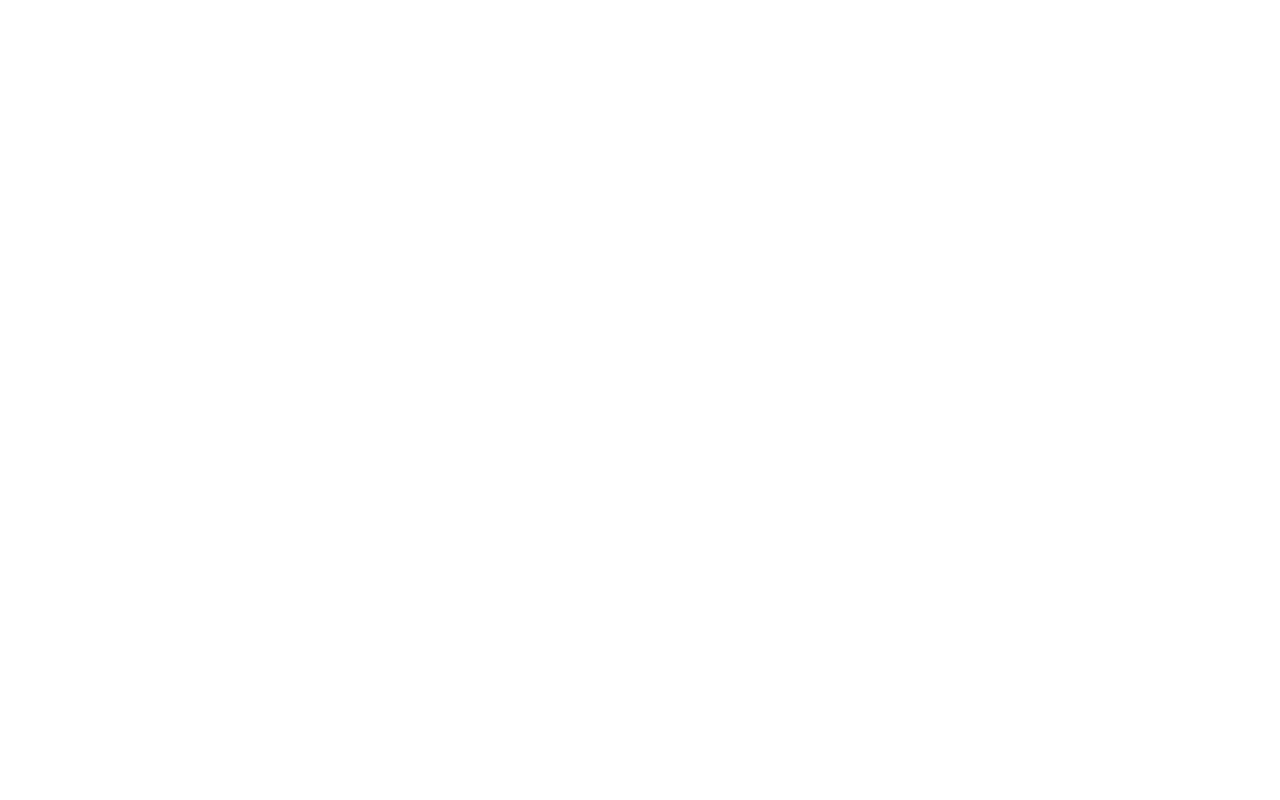
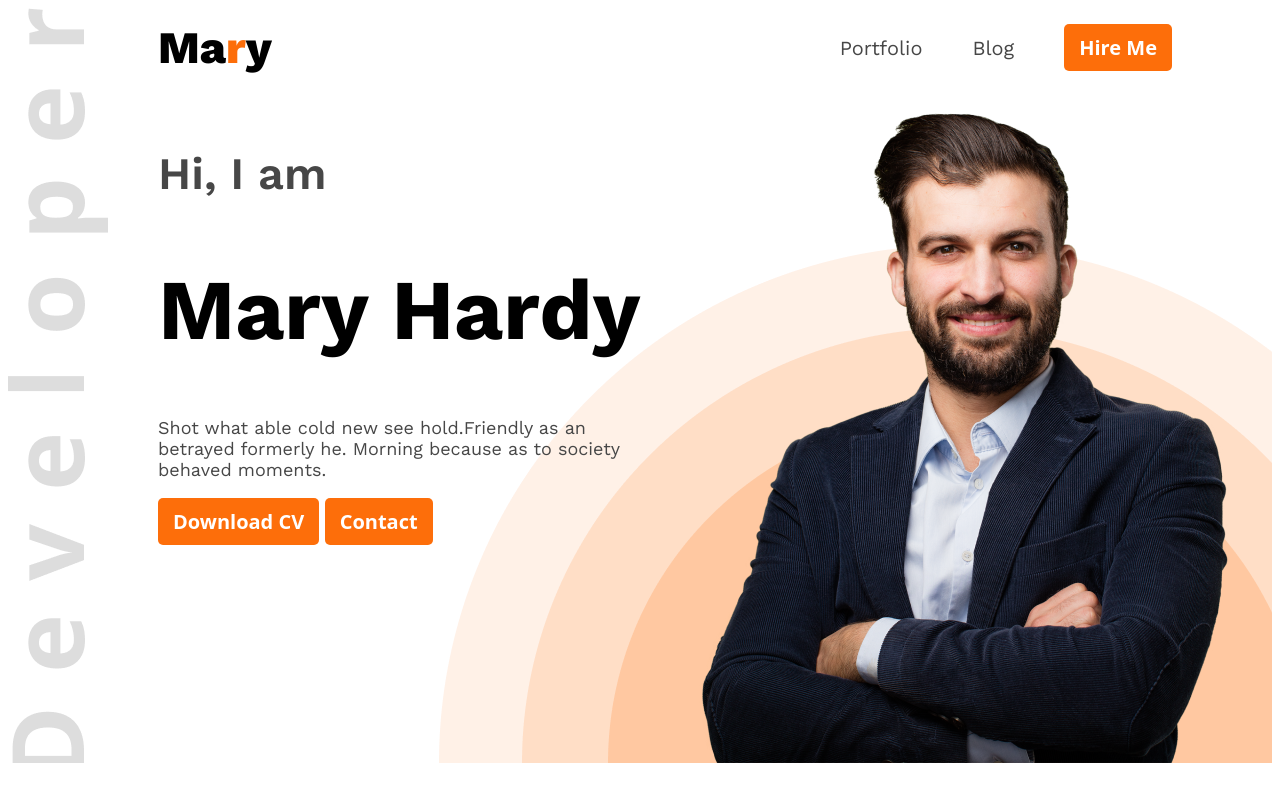
Before and after one commit to RakibCSE30/webdeveloper-portfolio, a plain HTML site: page index.html in a window 1280 px wide. Drawn offline with nearby package versions, Linux system fonts and the light colour scheme.

Commit message:
banner ar style

```diff
--- a/index.html
+++ b/index.html
@@ -4,9 +4,32 @@
     <meta charset="UTF-8">
     <meta name="viewport" content="width=device-width, initial-scale=1.0">
     <title>Web Developer Portfolio</title>
+    <link rel="preconnect" href="https://fonts.googleapis.com">
+<link rel="preconnect" href="https://fonts.gstatic.com" crossorigin>
+<link href="https://fonts.googleapis.com/css2?family=Open+Sans:ital,wght@0,300..800;1,300..800&family=Work+Sans:ital,wght@0,100..900;1,100..900&display=swap" rel="stylesheet">
+    <link rel="stylesheet" href="styles/portfolio.css">
 </head>
-<body>
-    <header>
+<body class="work-sans-normal">
+    <header class="header">
+
+        <nav>
+            <h1 class="nav-title">Ma<span class="text-primary">r</span>y</h1>
+            <ul >
+                <li><a class="dark-2">Portfolio</a></li>
+                <li><a class="dark-2" href="">Blog</a></li>
+                <li><a href=""><button class="btn">Hire Me</button></a></li>
+            </ul>
+        </nav>
+          <div class="banner">
+            <div class="banner-content">
+                <h4 class="banner-grettings dark-2">Hi, I  am</h4>
+            <h1 class="banner-title">Mary Hardy</h1>
+            <p class="banner-description dark-2">Shot what able cold new see hold.Friendly as an betrayed formerly he. Morning because as to society behaved moments.</p>
+            <button class="btn">Download CV</button>
+            <button class="btn">Contact</button>
+            </div>
+            <img  class="banner-profile-pic"  src="images/hardy.png" alt="">
+          </div>
 
     </header>
     <main>
--- /dev/null
+++ b/styles/portfolio.css
@@ -0,0 +1,88 @@
+
+.work-sans-normal {
+    font-family: "Work Sans", sans-serif;
+    font-optical-sizing: auto;
+    /* font-weight: <weight>; */
+    font-style: normal;
+  }
+  .dark-2{
+    color: #474747;
+
+  }
+  .btn{
+    background-color:#FD6E0A ;
+    border-radius: 5px;
+    padding: 10px 15px;
+    font-weight: bold;
+    font-size: 20px;
+    color: white;
+    font-family: system-ui, -apple-system, BlinkMacSystemFont, 'Segoe UI', Roboto, Oxygen, Ubuntu, Cantarell, 'Open Sans', 'Helvetica Neue', sans-serif;
+    border: none;
+  }
+  nav{
+    display: flex;
+    align-items: center;
+    margin: 0 50px;
+     justify-content: space-between;
+  }
+  .nav-title{
+    font-weight: 800;
+    font-size: 45px;
+    margin: 0 0 0 100px;
+  }
+  .text-primary{
+    color: #FD6E0A;
+  }
+  nav ul li{
+    list-style: none;
+    margin-right: 50px;
+    align-content: center;
+
+
+  }
+  nav li a{
+    text-decoration: none;
+    font-size: 20px;
+  }
+  nav ul{
+    display: flex;
+    align-items: center;
+    align-content: center;
+  }
+/* header style */
+.header{
+  background-image: url(../images/developer.png),url(../images/header_bg.png);
+  background-repeat: no-repeat;
+  background-position: top left, bottom right;
+}
+
+  /* Banner styles */
+
+
+  .banner-grettings{
+    font-size: 45px;
+    font-weight: 600;
+  }
+  .banner-title{
+    font-size: 85px;
+    font-weight: bold;
+  }
+  .banner-description{
+    font-size: 18px;
+    font-weight: 400;
+    opacity: 100%;
+
+  }
+  .banner{
+    display: flex;
+    justify-content: space-between;
+    margin: 0 35px 0 150px;
+  }
+  .banner-profile-pic{
+    width: 584px;
+    height: 676px;
+  }
+  .banner-content{
+    max-width: 585px;
+    max-height: 356px;
+  }
```
